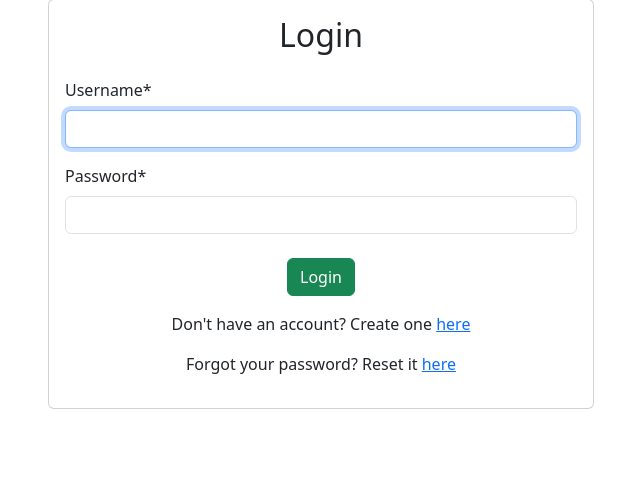
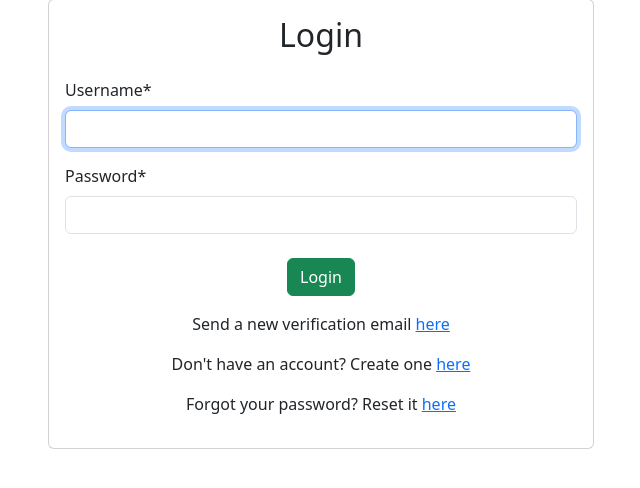
Before and after one commit to AlzyWelzy/Flavorly, a Django app: page /login/ in a window 1280 px wide. Shown: the part 121-609 px from the top of the page, without its empty margins (319-959 px from the left). Run offline with Django 4.2, Linux system fonts and the light colour scheme; parts of the project's set-up code (start-up, migrations or seed data) failed here and were passed over; some libraries are stand-ins or nearby versions.

Commit message:
added more design

```diff
--- a/templates/registration/login.html
+++ b/templates/registration/login.html
@@ -23,8 +23,11 @@
               </div>
             </form>
 
-            <p class="mt-3 text-center">Don't have an account? Create one <a href="{% url 'register' %}">here</a></p>
-            <p class="text-center">Forgot your password? Reset it <a href="{% url 'password_reset' %}">here</a></p>
+            <div class="mt-3 text-center">
+              <p>Send a new verification email <a href="{% url 'request-new-link-from-email' %}">here</a></p>
+              <p>Don't have an account? Create one <a href="{% url 'register' %}">here</a></p>
+              <p>Forgot your password? Reset it <a href="{% url 'password_reset' %}">here</a></p>
+            </div>
           </div>
         </div>
       </div>
```
